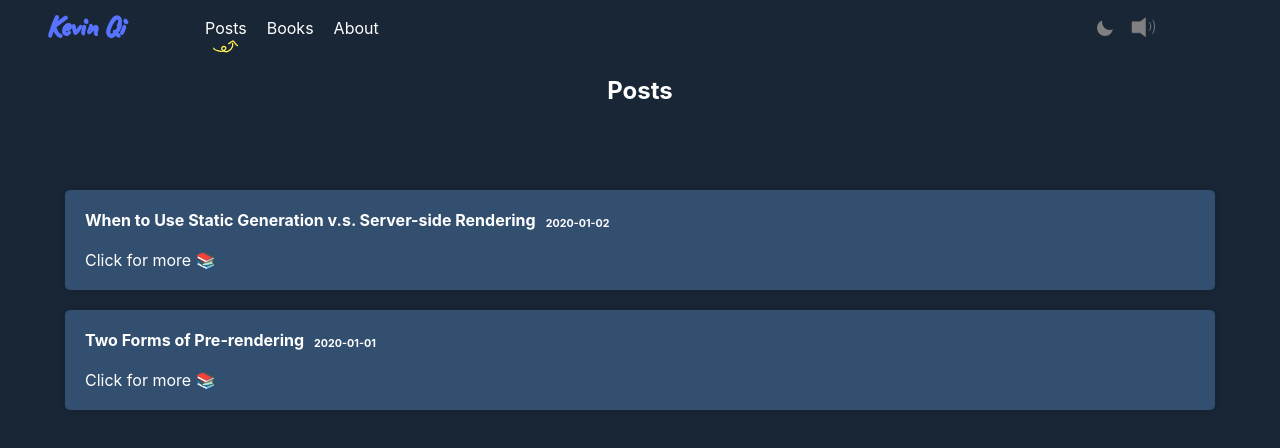
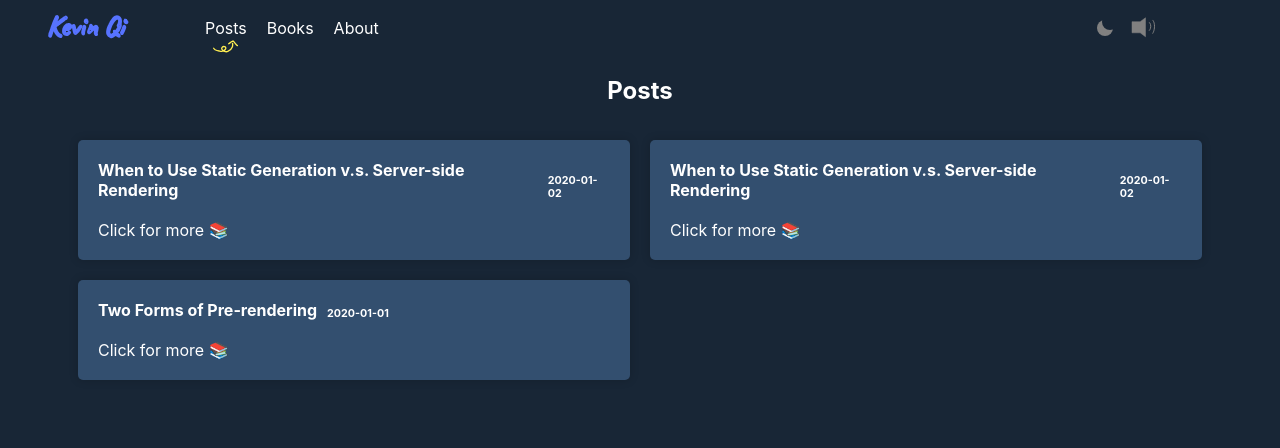
Before and after one commit to qikevinjkw/nextjs-blog, a Next.js app: page /posts in a window 1280 px wide. Shown: the top 448 px of the page. Built offline with nearby package versions, Linux system fonts and the light colour scheme.

Commit message:
Fit more blogs

```diff
--- a/pages/posts/index.tsx
+++ b/pages/posts/index.tsx
@@ -5,8 +5,9 @@
 import Head from "next/head";
 import Link from "next/link";
 
-const Li = styled.li`
+const PostDiv = styled.div`
   margin: 10px;
+  width: 40vw;
   cursor: pointer;
   border-radius: 5px;
   -webkit-box-shadow: 0px 0px 14px 3px rgba(0, 0, 0, 0.54);
@@ -49,18 +50,18 @@
         <h2>Posts</h2>
       </span>
       <section>
-        <ul
+        <div
           css={css`
-            margin: 50px;
             padding: 5px;
             display: flex;
+            justify-content: center;
             list-style: none;
-            flex-direction: column;
+            flex-wrap: wrap;
           `}
         >
-          {allPostsData.map(({ id, date, title }) => (
+          {allPostsData.map(({ id, date, title }, index) => (
             <Link href={`/posts/${id}`} passHref key={id}>
-              <Li>
+              <PostDiv>
                 <span
                   css={css`
                     display: flex;
@@ -85,10 +86,17 @@
                 <br />
                 Click for more 📚
                 <br />
-              </Li>
+              </PostDiv>
             </Link>
           ))}
-        </ul>
+          {allPostsData.length % 2 === 1 ? (
+            <PostDiv
+              css={css`
+                visibility: hidden;
+              `}
+            ></PostDiv>
+          ) : null}
+        </div>
       </section>
     </main>
   );
--- /dev/null
+++ b/posts/ssg-copy.md
@@ -0,0 +1,19 @@
+---
+title: "When to Use Static Generation v.s. Server-side Rendering"
+date: "2020-01-02"
+---
+
+We recommend using **Static Generation** (with and without data) whenever possible because your page can be built once and served by CDN, which makes it much faster than having a server render the page on every request.
+
+You can use Static Generation for many types of pages, including:
+
+- Marketing pages
+- Blog posts
+- E-commerce product listings
+- Help and documentation
+
+You should ask yourself: "Can I pre-render this page **ahead** of a user's request?" If the answer is yes, then you should choose Static Generation.
+
+On the other hand, Static Generation is **not** a good idea if you cannot pre-render a page ahead of a user's request. Maybe your page shows frequently updated data, and the page content changes on every request.
+
+In that case, you can use **Server-Side Rendering**. It will be slower, but the pre-rendered page will always be up-to-date. Or you can skip pre-rendering and use client-side JavaScript to populate data.
```
